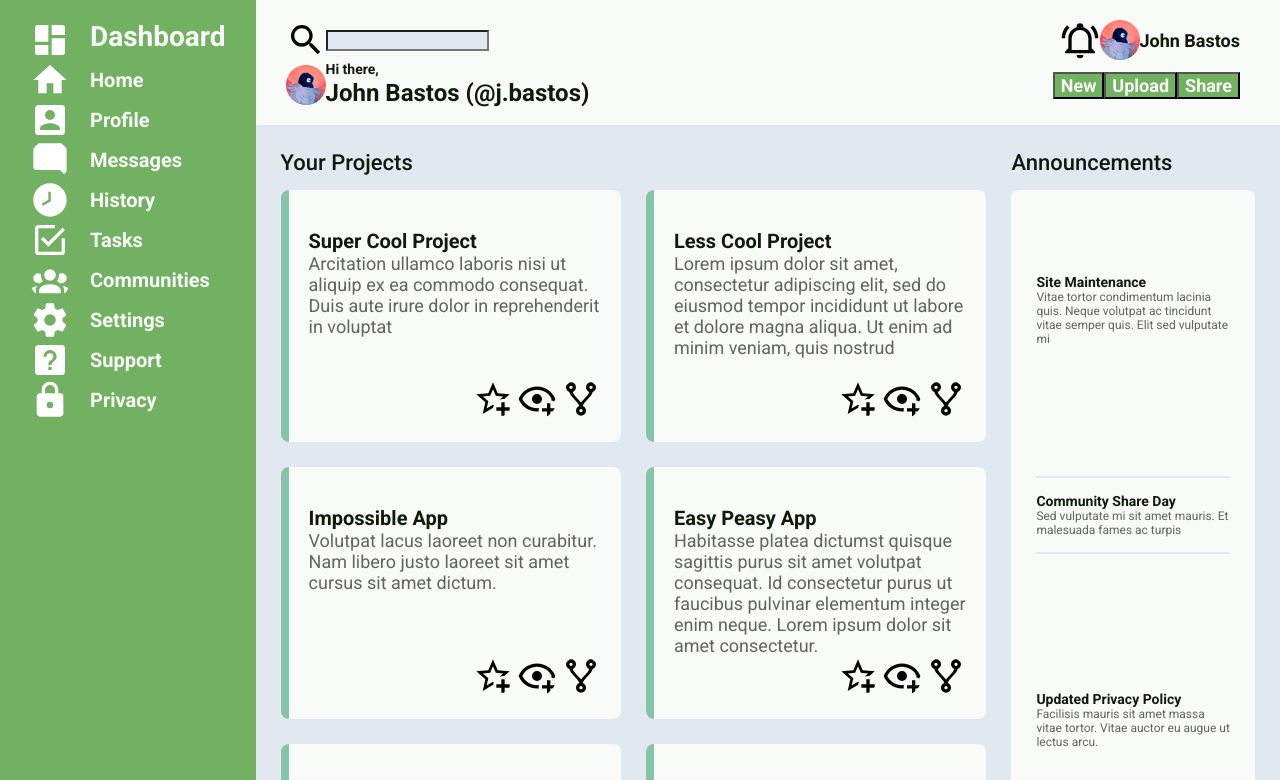
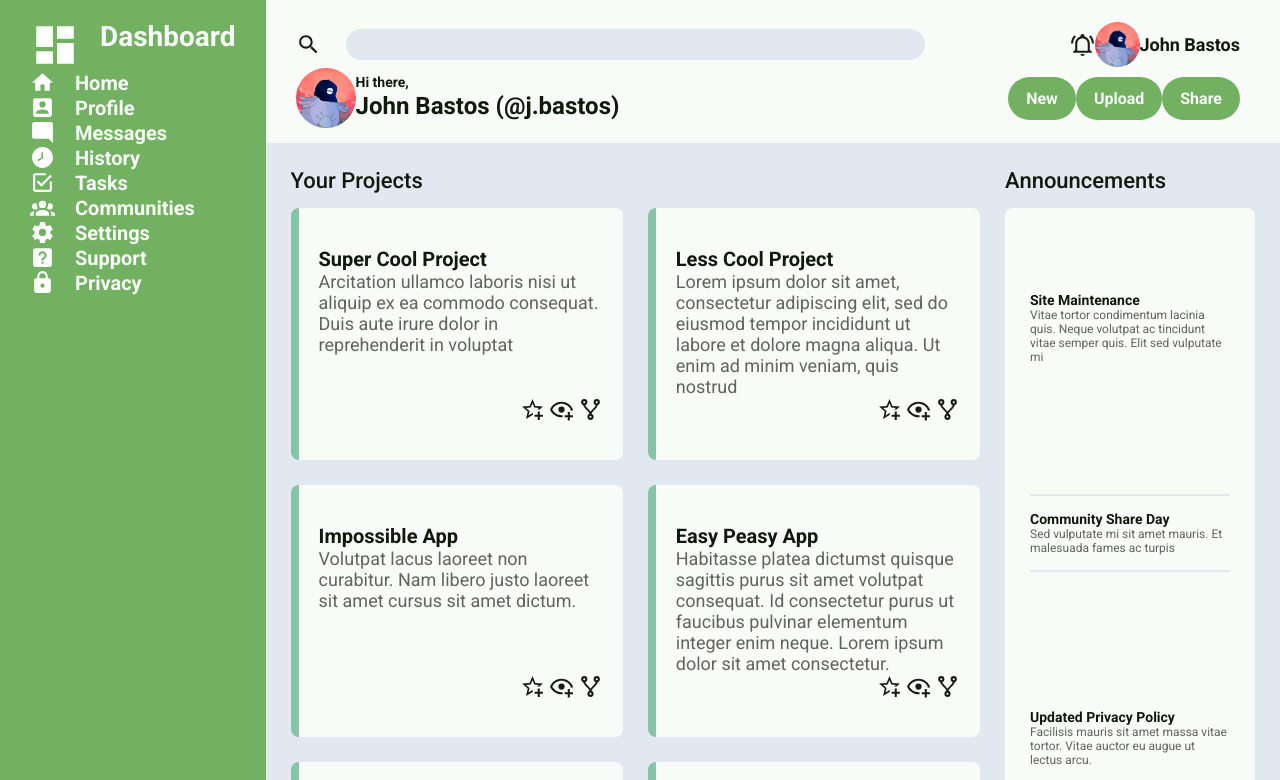
Before and after one commit to VecchiR/admin-dashboard, a plain HTML site: page index.html in a window 1280 px wide. Shown: the top 780 px of the page. Drawn offline with Linux system fonts and the light colour scheme.

Commit message:
Update sizes (images, buttons, icons, search bar)

```diff
--- a/styles.css
+++ b/styles.css
@@ -17,7 +17,7 @@
 --text-size-links: 20px;
 --text-size-UserSmall: 18px;
 --text-size-greetAndAnnoucementTitles: 14px;
---text-size-buttonsAndProjectTitles: 18px;
+--text-size-buttonsAndProjectTitles: 16px;
 }
 
 * {
@@ -168,12 +168,26 @@ body {
         align-items: center;
     }
 
+    .first-line {
+        grid-template-columns: 2fr 1fr;
+    }
+
         .search-bar-container {
-            justify-content: start;
+            /* justify-content: start; */
+            grid-template-columns: 50px 1fr;
         }
 
             .search-bar{
                 background-color: var(--second-background-color);
+                border: 0;
+                border-radius: 32px;
+                padding: 6px 12px;
+                font-size: 16px;
+                font-weight: 400;
+            }
+
+            .search-bar:focus-visible {
+                outline: 0;
             }
 
         .profile-container {
@@ -201,9 +215,8 @@ body {
     grid-column: 2 / 3;
     grid-row: 2 / 3;
     display: grid;
-    grid-template: 40px 1fr 60px 1fr / 3fr 3fr 2fr;
+    grid-template: 40px 1fr 60px 1fr / 4fr 4fr minmax(250px, 2fr);
     padding: 25px;
-
 }
 
 .project-card,
@@ -302,14 +315,17 @@ body {
 
 
 img {
-    border-radius: 100%;
-    height: 40px;
-    width: 40px;
+    /* border-radius: 100%; */
+    height: 25px;
+    width: 25px;
 }
 
 button {
     background-color: var(--primary-color);
     color: var(--background-color);
+    padding: 12px 18px;
+    border: 0;
+    border-radius: 32px;
 }
 
 
@@ -318,3 +334,27 @@ button {
 .sidebar img {
     filter: invert(1);
 }
+
+.dashboard-logo {
+    width: 50px;
+    height: 50px;
+}
+
+.project-buttons,
+.search-icon,
+.notification-icon  {
+    filter: contrast(0.8);
+}
+
+.trending-card img,
+.profile-picture-small {
+    border-radius: 100%;
+    width: 45px;
+    height: 45px;
+}
+
+.profile-picture-big {
+    border-radius: 100%;
+    width: 60px;
+    height: 60px;
+}
```
